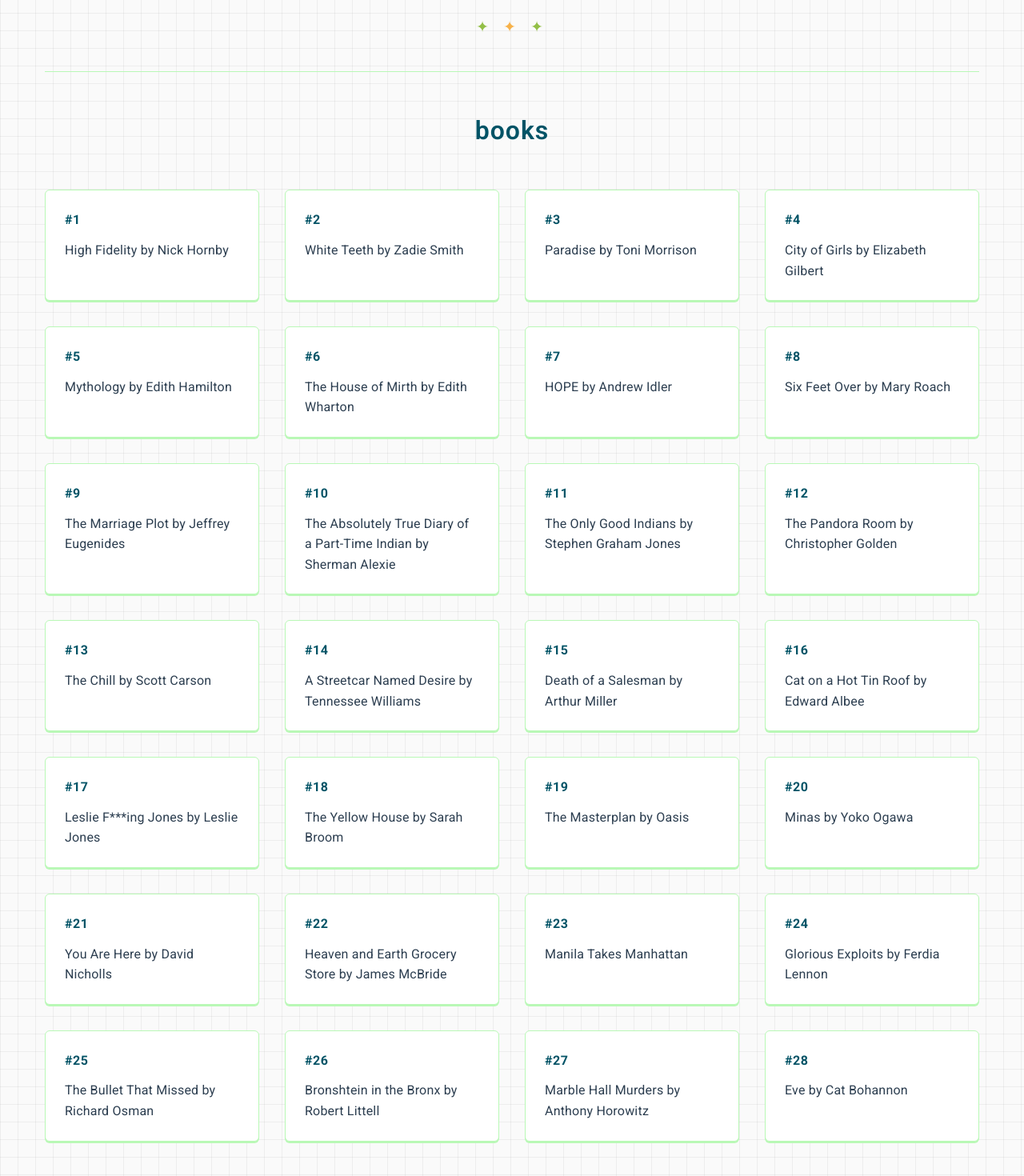
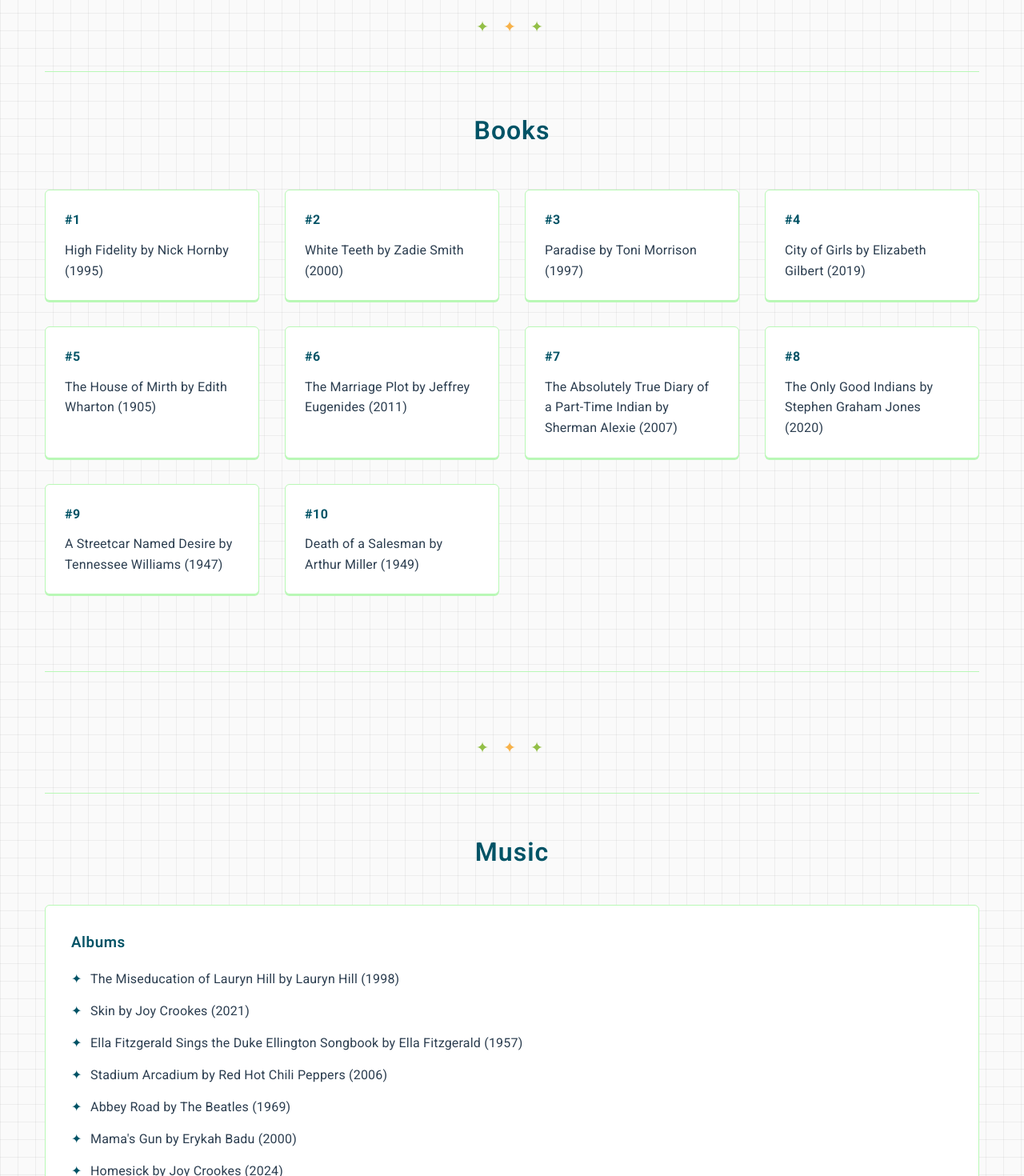
Before and after one commit to mayalh22/maya-site, a Next.js app: page /favorites in a window 1280 px wide. Shown: the part 600-2070 px from the top of the page at 80% size. Built offline with nearby package versions, Linux system fonts and the light colour scheme.

Commit message:
fleshed out favorites

```diff
--- a/app/favorites/page.jsx
+++ b/app/favorites/page.jsx
@@ -16,7 +16,7 @@
       <div className="starline">✦</div>
 
       <section className="section">
-        <h2 className="section-title">books</h2>
+        <h2 className="section-title">Books</h2>
         <div className="grid-cards">
           {favoritesData.books.map((book, index) => (
             <div key={index} className="card-mini">
@@ -30,10 +30,10 @@
       <div className="starline">✦</div>
 
       <section className="section">
-        <h2 className="section-title">music</h2>
+        <h2 className="section-title">Music</h2>
 
         <div className="feature-block">
-          <h3>albums</h3>
+          <h3>Albums</h3>
           <ul className="star-list">
             {favoritesData.music.albums.map((album, index) => (
               <li key={index}>{album}</li>
@@ -42,7 +42,7 @@
         </div>
 
         <div className="feature-block">
-          <h3>artists</h3>
+          <h3>Artists</h3>
           <ul className="star-list">
             {favoritesData.music.artists.map((artist, index) => (
               <li key={index}>{artist}</li>
@@ -51,7 +51,7 @@
         </div>
 
         <div className="feature-block">
-          <h3>songs</h3>
+          <h3>Songs</h3>
           <ul className="star-list">
             {favoritesData.music.songs.map((song, index) => (
               <li key={index}>{song}</li>
@@ -63,7 +63,7 @@
       <div className="starline">✦</div>
 
       <section className="section">
-        <h2 className="section-title">movies & shows</h2>
+        <h2 className="section-title">Movies & Shows</h2>
         <div className="grid-cards">
           {favoritesData.movies.map((movie, index) => (
             <div key={index} className="card-mini">
--- a/lib/content/favorites.json
+++ b/lib/content/favorites.json
@@ -1,40 +1,27 @@
 {
   "intro": "Here are some of my favorite books, albums, and movies.",
   "books": [
-    "High Fidelity by Nick Hornby",
-    "White Teeth by Zadie Smith",
-    "Paradise by Toni Morrison",
-    "City of Girls by Elizabeth Gilbert",
-    "Mythology by Edith Hamilton",
-    "The House of Mirth by Edith Wharton",
-    "HOPE by Andrew Idler",
-    "Six Feet Over by Mary Roach",
-    "The Marriage Plot by Jeffrey Eugenides",
-    "The Absolutely True Diary of a Part-Time Indian by Sherman Alexie",
-    "The Only Good Indians by Stephen Graham Jones",
-    "The Pandora Room by Christopher Golden",
-    "The Chill by Scott Carson",
-    "A Streetcar Named Desire by Tennessee Williams",
-    "Death of a Salesman by Arthur Miller",
-    "Cat on a Hot Tin Roof by Edward Albee",
-    "Leslie F***ing Jones by Leslie Jones",
-    "The Yellow House by Sarah Broom",
-    "The Masterplan by Oasis",
-    "Minas by Yoko Ogawa",
-    "You Are Here by David Nicholls",
-    "Heaven and Earth Grocery Store by James McBride",
-    "Manila Takes Manhattan",
-    "Glorious Exploits by Ferdia Lennon",
-    "The Bullet That Missed by Richard Osman",
-    "Bronshtein in the Bronx by Robert Littell",
-    "Marble Hall Murders by Anthony Horowitz",
-    "Eve by Cat Bohannon"
+    "High Fidelity by Nick Hornby (1995)",
+    "White Teeth by Zadie Smith (2000)",
+    "Paradise by Toni Morrison (1997)",
+    "City of Girls by Elizabeth Gilbert (2019)",
+    "The House of Mirth by Edith Wharton (1905)",
+    "The Marriage Plot by Jeffrey Eugenides (2011)",
+    "The Absolutely True Diary of a Part-Time Indian by Sherman Alexie (2007)",
+    "The Only Good Indians by Stephen Graham Jones (2020)",
+    "A Streetcar Named Desire by Tennessee Williams (1947)",
+    "Death of a Salesman by Arthur Miller (1949)"
   ],
   "music": {
     "albums": [
-      "The Miseducation of Lauryn Hill by Lauryn Hill",
-      "Skin by Joy Crookes",
-      "Ella Fitzgerald Sings the Duke Ellington Songbook by Ella Fitzgerald"
+      "The Miseducation of Lauryn Hill by Lauryn Hill (1998)",
+      "Skin by Joy Crookes (2021)",
+      "Ella Fitzgerald Sings the Duke Ellington Songbook by Ella Fitzgerald (1957)",
+      "Stadium Arcadium by Red Hot Chili Peppers (2006)",
+      "Abbey Road by The Beatles (1969)",
+      "Mama's Gun by Erykah Badu (2000)",
+      "Homesick by Joy Crookes (2024)",
+      "Blood Sugar Sex Magik by Red Hot Chili Peppers (1991)"
     ],
     "artists": [
       "Red Hot Chili Peppers",
@@ -42,24 +29,35 @@
       "Ella Fitzgerald",
       "Laundry Day",
       "Addison Rae",
-      "Erykah Badu"
+      "Erykah Badu",
+      "Joy Crookes",
+      "Lauryn Hill",
+      "SZA",
+      "Arlo Parks"
     ],
     "songs": [
-      "Can't Stop by Red Hot Chili Peppers",
-      "Creep by TLC",
-      "Crazy Stupid Love by Laundry Day",
-      "Dani California by Red Hot Chili Peppers"
+      "Can't Stop by Red Hot Chili Peppers (2002)",
+      "Creep by TLC (1994)",
+      "Crazy Stupid Love by Laundry Day (2023)",
+      "Dani California by Red Hot Chili Peppers (2006)",
+      "Lovely Day by Bill Withers (1977)",
+      "Softly by Arlo Parks (2021)",
+      "Julia by SZA (2024)",
+      "Ex-Factor by Lauryn Hill (1998)",
+      "I Say a Little Prayer by Aretha Franklin (1968)",
+      "Feet Don't Fail Me Now by Joy Crookes (2019)"
     ]
   },
   "movies": [
-    "Emma (2020)",
-    "Bachelorette (2012)",
-    "Obvious Child (2014)",
-    "May (2002)",
-    "Star Wars: The Empire Strikes Back",
-    "Star Wars: Episode II - Attack of the Clones",
-    "Star Wars: A New Hope",
-    "Black Panther",
-    "Iron Man"
+    "Emma directed by Autumn de Wilde (2020)",
+    "Bachelorette directed by Leslye Headland (2012)",
+    "Obvious Child directed by Gillian Robespierre (2014)",
+    "May directed by Lucky McKee (2002)",
+    "Star Wars: The Empire Strikes Back directed by Irvin Kershner (1980)",
+    "Star Wars: Episode II - Attack of the Clones directed by George Lucas (2002)",
+    "Star Wars: A New Hope directed by George Lucas (1977)",
+    "Black Panther directed by Ryan Coogler (2018)",
+    "Iron Man directed by Jon Favreau (2008)",
+    "Election directed by Alexander Payne (1999)"
   ]
 }
```
